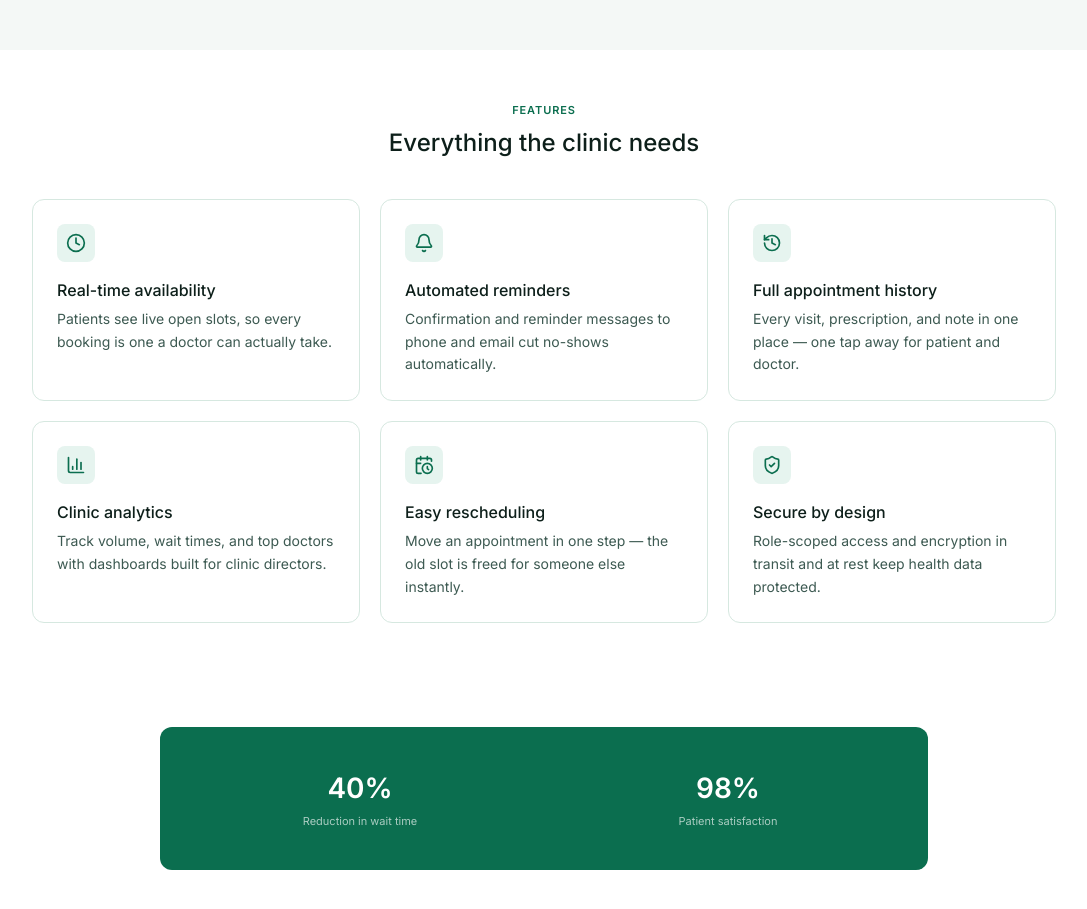
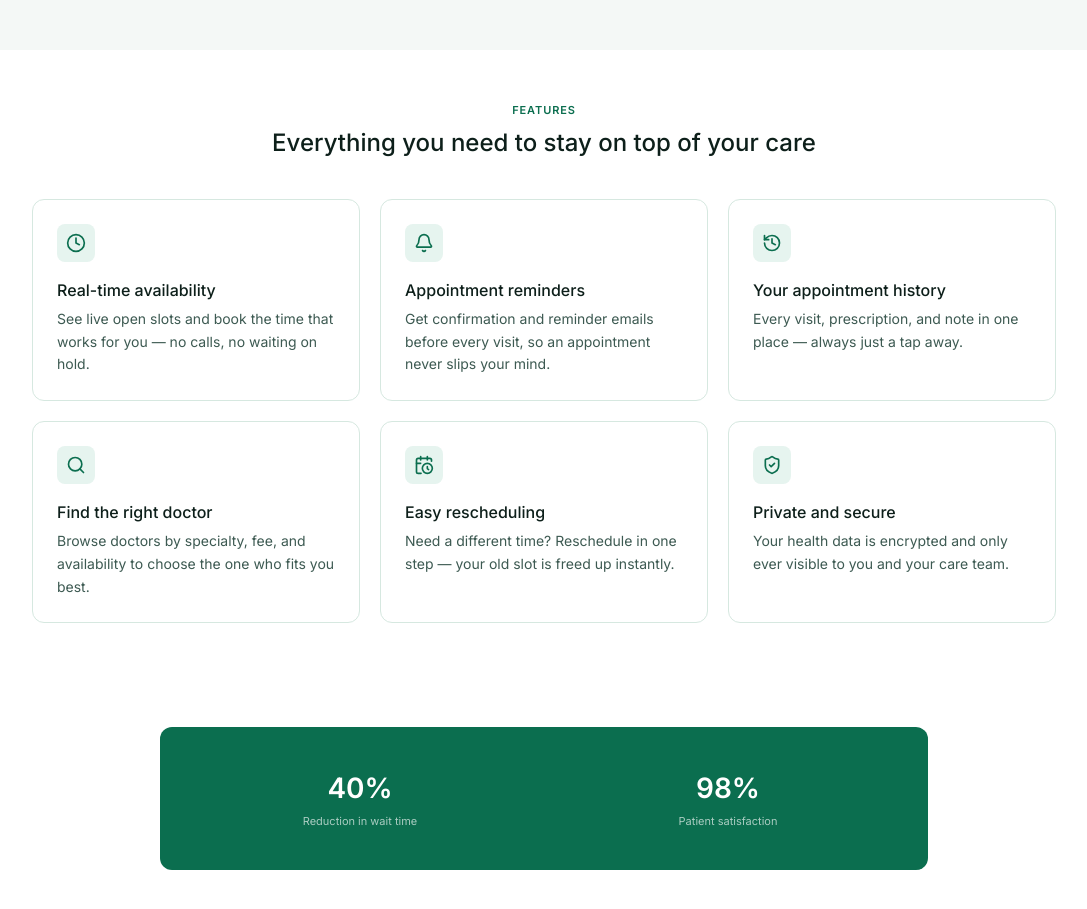
Before and after one commit to Ashosha1/Clinic-Appointment-System, a Next.js app in the folder hospital-app/: page / in a window 1280 px wide. Shown: the part 840-1749 px from the top of the page, without its empty margins (96-1183 px from the left). Built offline with nearby package versions, Linux system fonts and the light colour scheme.

Commit message:
Make homepage features section patient-focused

```diff
--- a/hospital-app/app/page.tsx
+++ b/hospital-app/app/page.tsx
@@ -8,7 +8,6 @@ import {
   Clock,
   Bell,
   History,
-  BarChart3,
   CalendarClock,
   Lock,
   Smartphone,
@@ -56,32 +55,32 @@ const FEATURES = [
   {
     icon: Clock,
     title: 'Real-time availability',
-    desc: 'Patients see live open slots, so every booking is one a doctor can actually take.',
+    desc: 'See live open slots and book the time that works for you — no calls, no waiting on hold.',
   },
   {
     icon: Bell,
-    title: 'Automated reminders',
-    desc: 'Confirmation and reminder messages to phone and email cut no-shows automatically.',
+    title: 'Appointment reminders',
+    desc: 'Get confirmation and reminder emails before every visit, so an appointment never slips your mind.',
   },
   {
     icon: History,
-    title: 'Full appointment history',
-    desc: 'Every visit, prescription, and note in one place — one tap away for patient and doctor.',
+    title: 'Your appointment history',
+    desc: 'Every visit, prescription, and note in one place — always just a tap away.',
   },
   {
-    icon: BarChart3,
-    title: 'Clinic analytics',
-    desc: 'Track volume, wait times, and top doctors with dashboards built for clinic directors.',
+    icon: Search,
+    title: 'Find the right doctor',
+    desc: 'Browse doctors by specialty, fee, and availability to choose the one who fits you best.',
   },
   {
     icon: CalendarClock,
     title: 'Easy rescheduling',
-    desc: 'Move an appointment in one step — the old slot is freed for someone else instantly.',
+    desc: 'Need a different time? Reschedule in one step — your old slot is freed up instantly.',
   },
   {
     icon: ShieldCheck,
-    title: 'Secure by design',
-    desc: 'Role-scoped access and encryption in transit and at rest keep health data protected.',
+    title: 'Private and secure',
+    desc: 'Your health data is encrypted and only ever visible to you and your care team.',
   },
 ]
 
@@ -206,7 +205,7 @@ export default function Home() {
             Features
           </p>
           <h2 className="mt-2 text-2xl font-medium">
-            Everything the clinic needs
+            Everything you need to stay on top of your care
           </h2>
           <div className="mx-auto mt-10 grid max-w-5xl gap-5 sm:grid-cols-2 lg:grid-cols-3">
             {FEATURES.map(({ icon: Icon, title, desc }) => (
```
